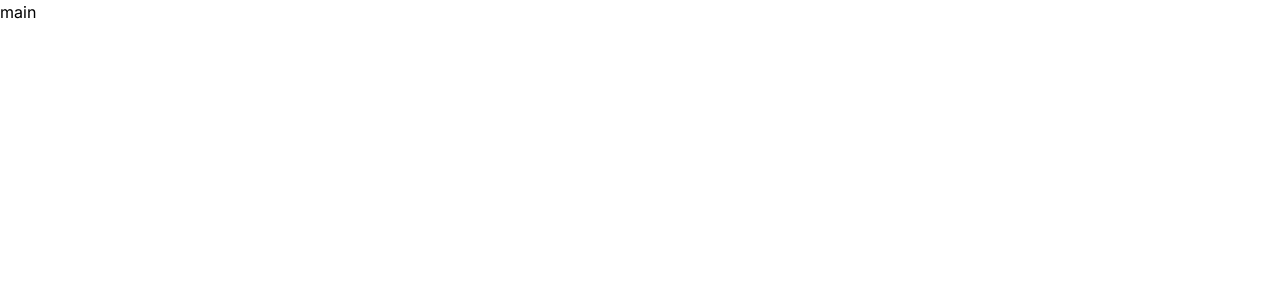
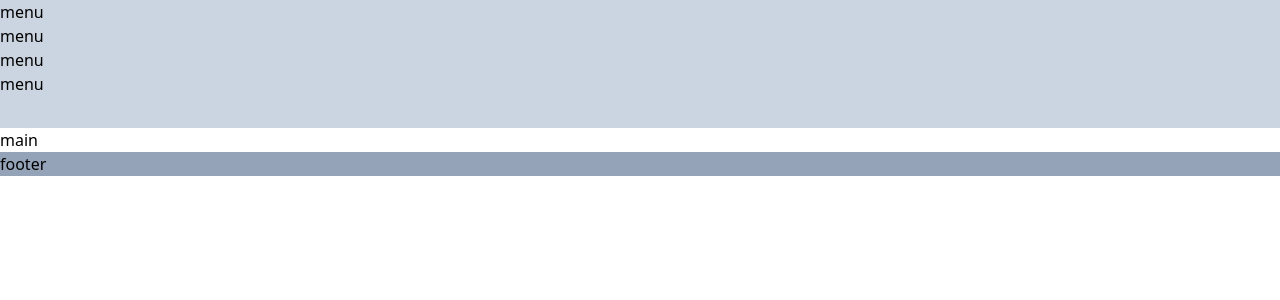
Before and after one commit to AhmadZahedi/amazon-clone-nextjs, a Next.js app: page / in a window 1280 px wide. Shown: the top 300 px of the page. Built offline with nearby package versions, Linux system fonts and the light colour scheme.

Commit message:
feat(layout): create main layout

```diff
--- a/src/app/layout.js
+++ b/src/app/layout.js
@@ -1,5 +1,9 @@
+"use client"
+
 import '../styles/globals.css';
 import { Inter } from 'next/font/google';
+import Header from "@/components/header/Header";
+import Footer from "@/components/footer/Footer";
 
 const inter = Inter({ subsets: ['latin'] });
 
@@ -11,7 +15,11 @@
 export default function RootLayout({ children }) {
   return (
     <html lang="en">
-      <body className={inter.className + ' container mx-auto'}>{children}</body>
+      <body className={inter.className + 'mx-auto'}>
+      <Header/>
+      {children}
+      <Footer />
+      </body>
     </html>
   )
 };
```
